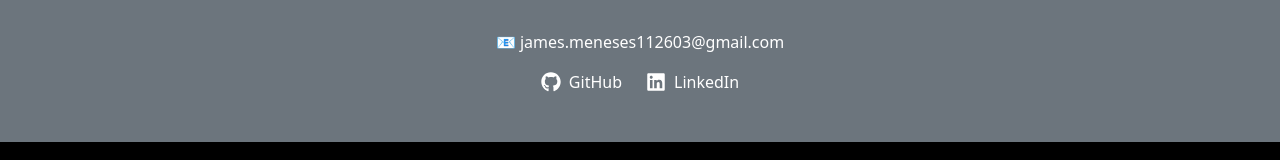
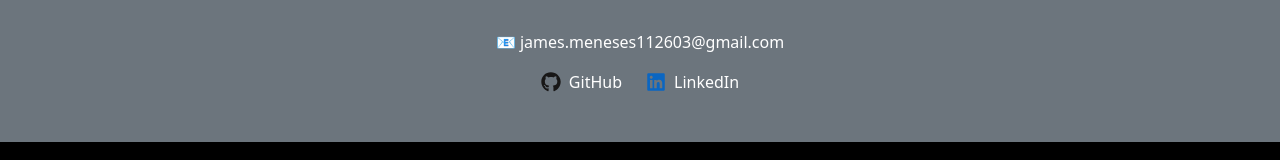
Before and after one commit to DyamesGH/Website-Portfolio, a React (Vite) app: page / in a window 1280 px wide. Shown: the part 1143-1303 px from the top of the page. Built offline with nearby package versions, Linux system fonts and the light colour scheme.

Commit message:
Adjusted some things after deployment

```diff
--- a/src/Portfolio.tsx
+++ b/src/Portfolio.tsx
@@ -84,7 +84,7 @@ const Portfolio: React.FC = () => {
 
             <Button
               variant="outline-light"
-              href="/files/James Paulo Meneses Resume.pdf"
+              href="/Website-Portfolio/files/James Paulo Meneses Resume.pdf"
               target="_blank"
               rel="noopener noreferrer"
             >
@@ -168,11 +168,22 @@ const Portfolio: React.FC = () => {
           <p>📧 <a href="mailto:james.meneses112603@gmail.com">james.meneses112603@gmail.com</a></p>
 
           <div className="d-flex justify-content-center gap-4">
-            <a href="https://github.com/DyamesGH" target="_blank" rel="noreferrer">
-              <FaGithub size={20} /> GitHub
+            <a
+              href="https://github.com/DyamesGH"
+              target="_blank"
+              rel="noreferrer"
+              className="social-link github"
+            >
+              <FaGithub size={20} className="github-icon" /> GitHub
             </a>
-            <a href="https://linkedin.com/in/james-meneses03" target="_blank" rel="noreferrer">
-              <FaLinkedin size={20} /> LinkedIn
+
+            <a
+              href="https://linkedin.com/in/james-meneses03"
+              target="_blank"
+              rel="noreferrer"
+              className="social-link linkedin"
+            >
+              <FaLinkedin size={20} className="linkedin-icon" /> LinkedIn
             </a>
           </div>
         </Container>
```
Also changed, not shown: src/App.css (line endings or trailing spaces), 1 other file (tests, documents, lock files or other folders).
